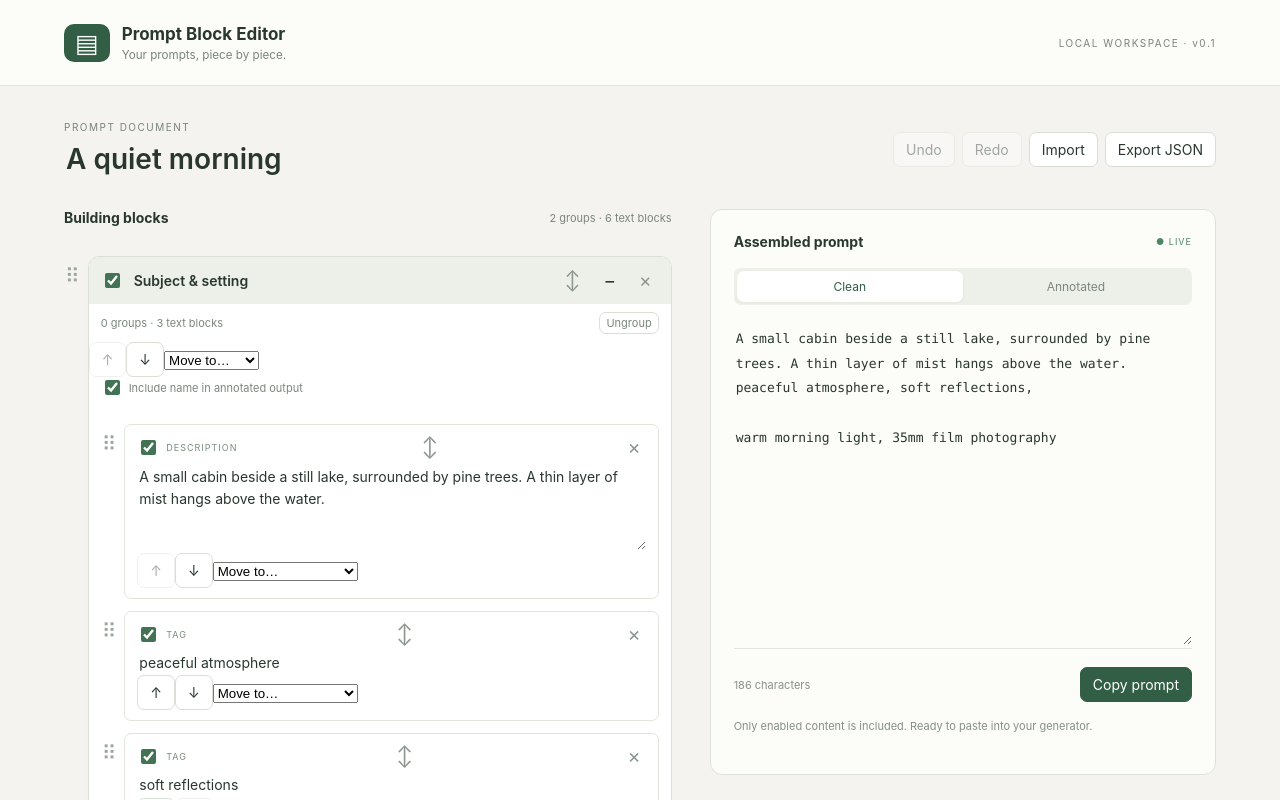
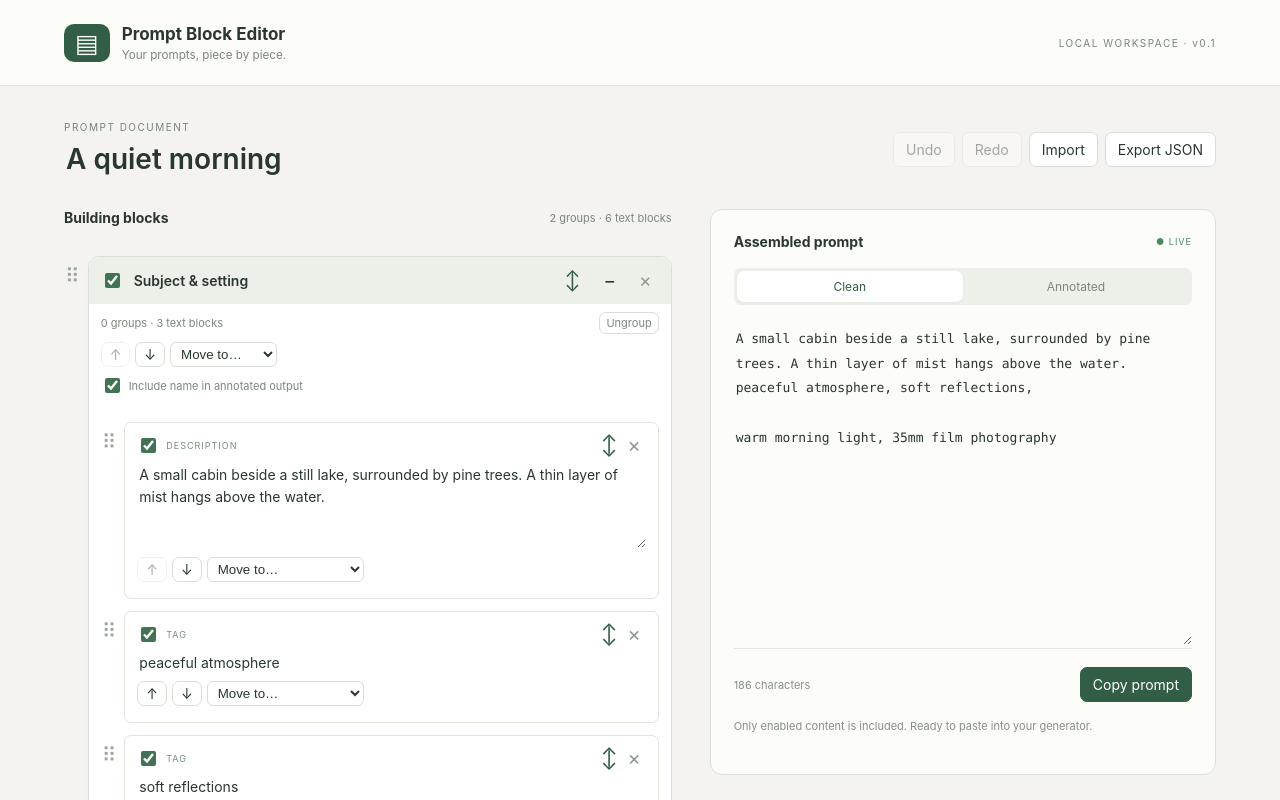
Before and after one commit to pppanyue/Prompt-Block-Editor, a React (Vite) app: page / in a window 1280 px wide. Shown: the top 800 px of the page. Built offline with nearby package versions, Linux system fonts and the light colour scheme.

Commit message:
update toggle style

```diff
--- a/src/styles.css
+++ b/src/styles.css
@@ -210,6 +210,12 @@ main {
   letter-spacing: 1px;
   color: #788e7e;
 }
+.block-meta .movement-toggle {
+  margin-left: auto;
+}
+.movement-toggle[aria-expanded='true'] {
+  color: #315e45;
+}
 .quiet {
   border: 0;
   background: transparent;
@@ -386,19 +392,19 @@ footer {
   font-size: 11px;
   padding: 3px 6px;
 }
-.placement-tools {
+.movement-controls {
   display: flex;
   gap: 5px;
   padding: 6px 0;
   flex-wrap: wrap;
 }
-.group > .placement-tools {
+.group > .movement-controls {
   padding: 0 12px 8px;
 }
-.placement-tools button {
+.movement-controls button {
   padding: 3px 8px;
 }
-.placement-tools select {
+.movement-controls select {
   min-width: 0;
   max-width: 180px;
   color: inherit;
```
